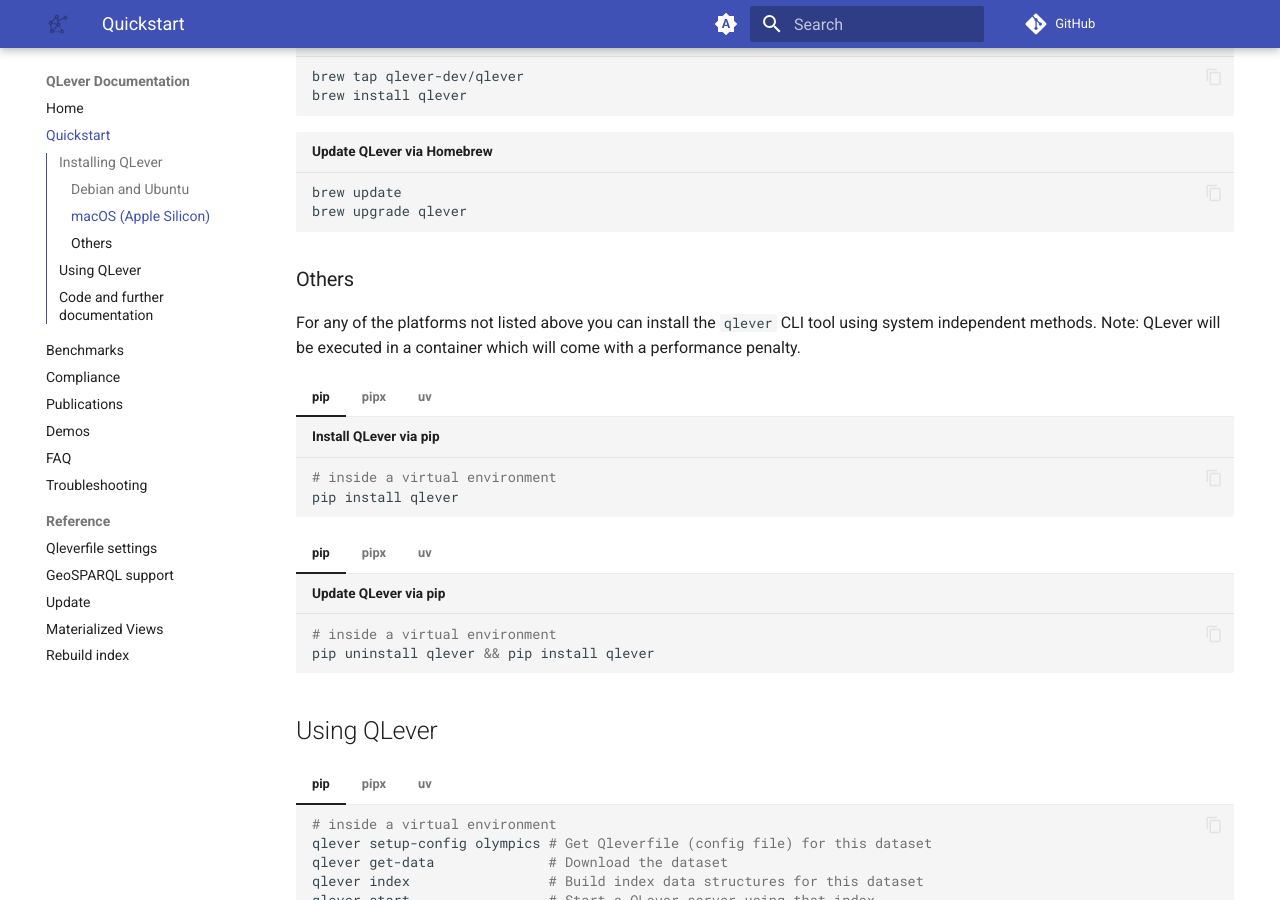
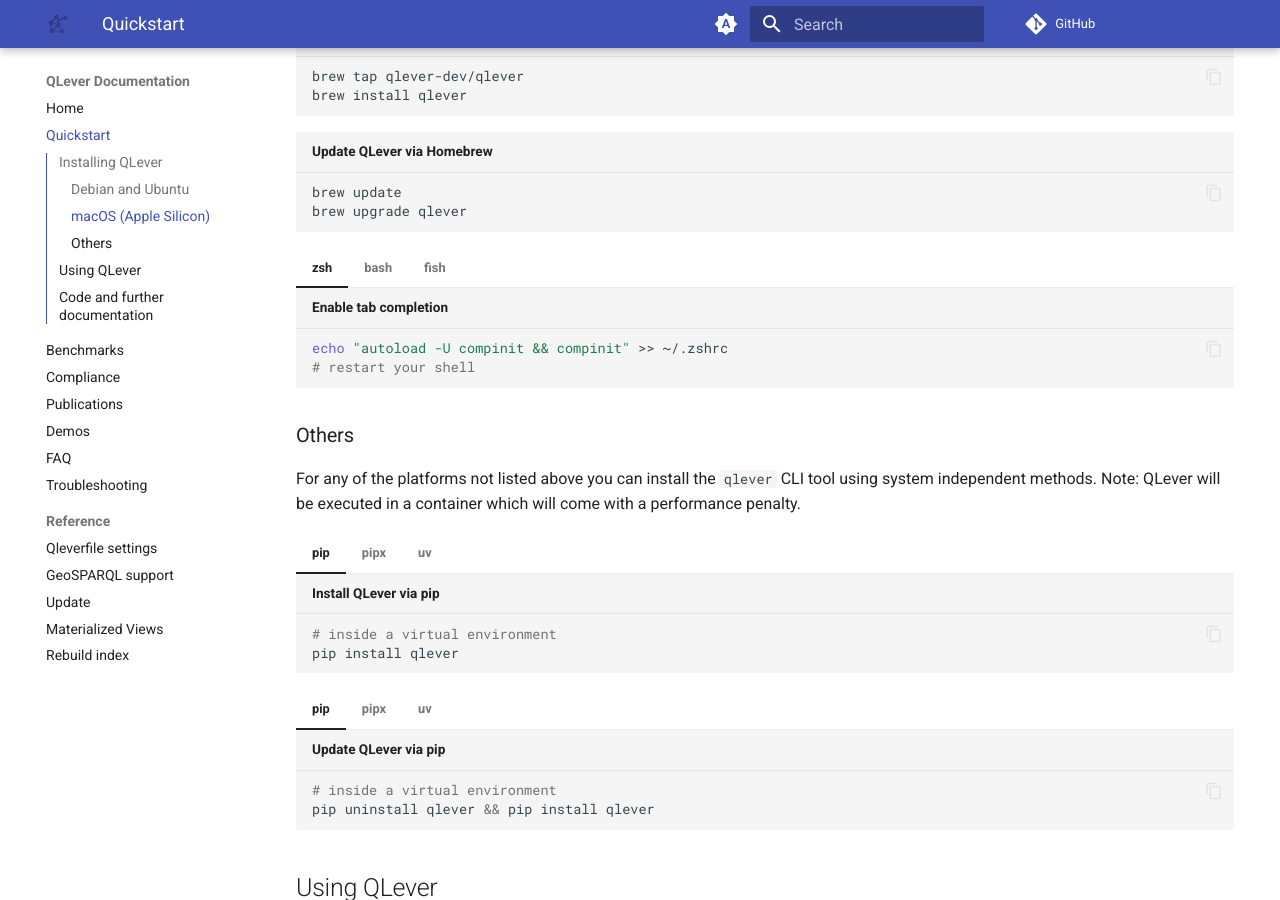
Before and after one commit to qlever-dev/qlever-docs, an MkDocs documentation site: the page built from docs/quickstart.md, in a window 1280 px wide and 900 px high, scrolled down 1372 px. Built offline with MkDocs 1.6.1 and Material for MkDocs 9.7.7, drawn with Linux system fonts in a browser that asks for light colours; plug-ins that fetch from the network failed and are left out; comment, search, counter and statistics services are not loaded; the version menu is left out.

Commit message:
Add macOS tab completion instructions

````diff
--- a/docs/quickstart.md
+++ b/docs/quickstart.md
@@ -82,6 +82,22 @@ brew update
 brew upgrade qlever
 ```
 
+=== "zsh"
+    ```zsh title="Enable tab completion"
+    echo "autoload -U compinit && compinit" >> ~/.zshrc
+    # restart your shell
+    ```
+=== "bash"
+    ```bash title="Enable tab completion"
+    brew install bash-completion@2
+    echo '[[ -r "$(brew --prefix)/etc/profile.d/bash_completion.sh" ]] && source "$(brew --prefix)/etc/profile.d/bash_completion.sh"' >> ~/.bashrc
+    # restart your shell
+    ```
+=== "fish"
+    ```fish title="Enable tab completion"
+    # Nothing to do
+    ```
+
 ### Others
 
 For any of the platforms not listed above you can install the `qlever` CLI tool using system independent methods. Note: QLever will be executed in a container which will come with a performance penalty.
````
